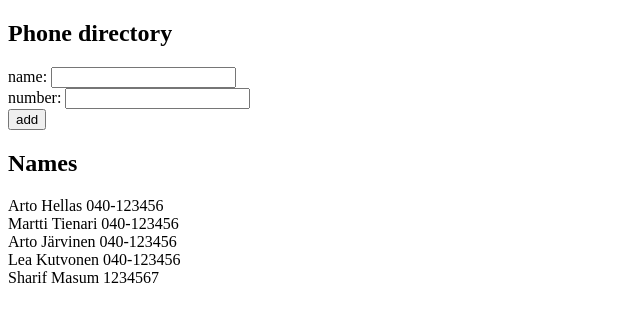
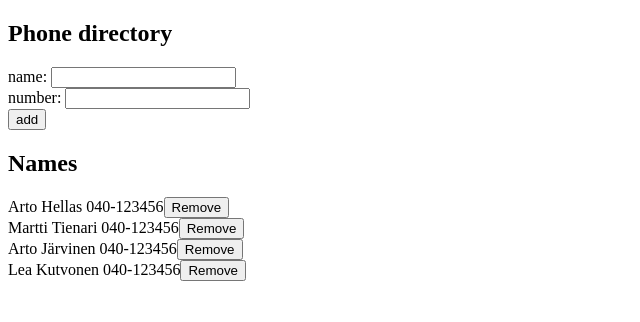
Before and after one commit to SharifMasum/MERN-stack-frontToBack-phoneBookWebApp, a React (Create React App) app: page / in a window 1280 px wide. Shown: the top 322 px of the page, without its empty margins (0-640 px from the left). Built offline with nearby package versions, Linux system fonts and the light colour scheme; data requests are answered from the project's data file.

Commit message:
Exercise 2.10

```diff
--- a/db.json
+++ b/db.json
@@ -19,11 +19,6 @@
       "name": "Lea Kutvonen",
       "number": "040-123456",
       "id": 4
-    },
-    {
-      "name": "Sharif Masum",
-      "number": "1234567",
-      "id": 5
     }
   ]
 }
--- a/src/App.js
+++ b/src/App.js
@@ -3,9 +3,12 @@ import axios from 'axios'
 
 const Info = (props) => {
   return (
-    props.persons.map(person =>
-      <div key={person.id}>{person.name} {person.number}</div>
+      props.persons.map(person =>
+      <div key={person.id}> {person.name} {person.number}
+      <button type='button' onClick={() => props.removeNameNumber(person.id)}>Remove</button>
+      </div>
     )
+
   )
 }
 
@@ -85,6 +88,16 @@ class App extends React.Component {
     this.setState({ newNumber: event.target.value })
   }
 
+  removeNameNumber = (id) => {
+
+    axios.delete(`http://localhost:3001/persons/${id}`)
+      .then(response => {
+        this.setState({
+          persons: this.state.persons.filter(person => person.id !== id)
+        })
+      })
+  }
+
   render() {
     console.log('render')
     return (
@@ -98,7 +111,7 @@ class App extends React.Component {
           handleNumberChange={this.handleNumberChange}
         />
         <h2>Names</h2>
-        <Info persons={this.state.persons} />
+        <Info persons={this.state.persons} removeNameNumber={this.removeNameNumber} />
       </div>
     )
   }
```
